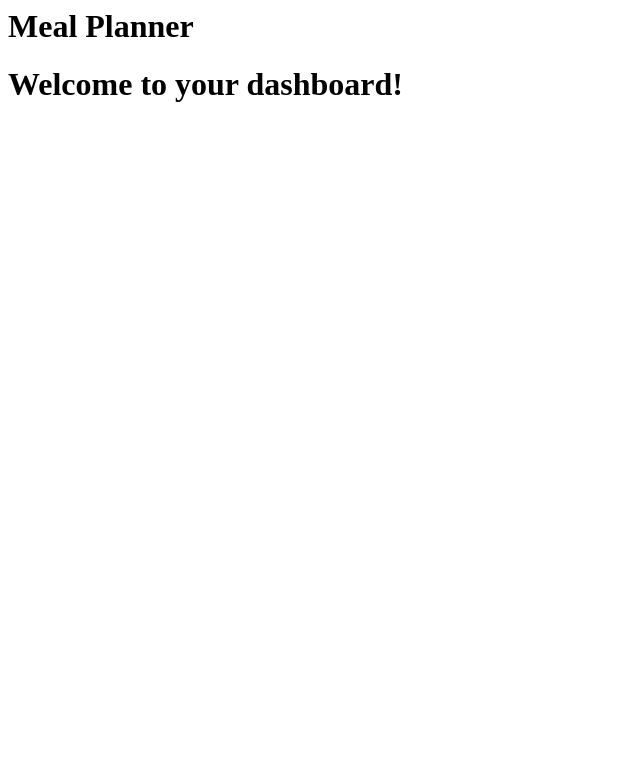
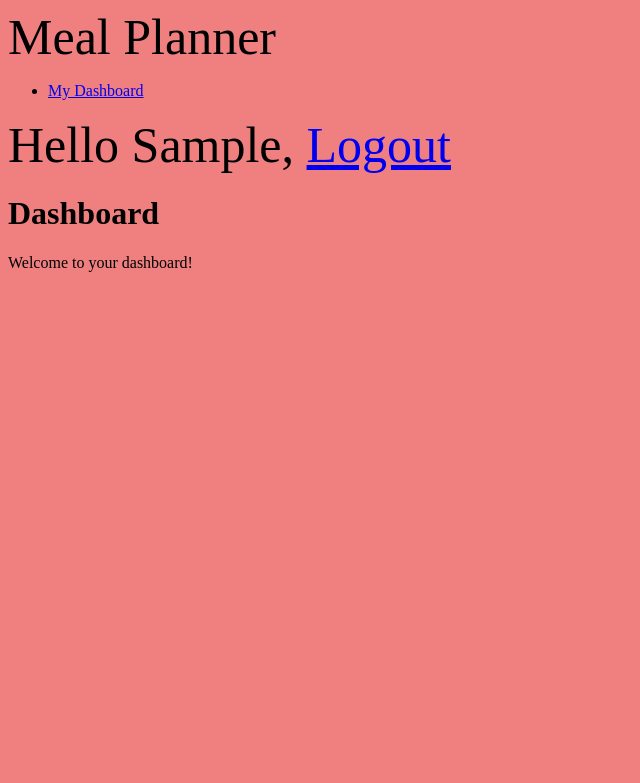
Before and after one commit to merosenlund/meal_planner, a Django app: page /accounts/ in a window 1280 px wide. Shown: the top 783 px of the page, without its empty margins (0-640 px from the left). Run offline with Django 4.2, Linux system fonts and the light colour scheme; the visitor is signed in with stand-in values (Sample User, id 1).

Commit message:
Iss #1 - Set up css

```diff
--- a/accounts/templates/accounts/dashboard.html
+++ b/accounts/templates/accounts/dashboard.html
@@ -1,5 +1,6 @@
 {% extends "base.html" %}
 
 {% block content %}
-  <h1>Welcome to your dashboard!</h1>
+  <h1>Dashboard</h1>
+  <p>Welcome to your dashboard!</p>
 {% endblock %}
--- a/accounts/urls.py
+++ b/accounts/urls.py
@@ -3,7 +3,7 @@ from . import views
 
 
 urlpatterns = [
-    path("", views.dashboard),
+    path("", views.dashboard, name="dashboard"),
     path("", include("django.contrib.auth.urls")),
 ]
 
--- /dev/null
+++ b/meal_planner/static/css/base.css
@@ -0,0 +1,7 @@
+span {
+  font-size: 50px;
+}
+
+body {
+  background-color: lightcoral;
+}
--- a/meal_planner/templates/base.html
+++ b/meal_planner/templates/base.html
@@ -4,10 +4,28 @@
 <html>
   <head>
     <title>Meal Planner</title>
-    <link href="{% static "css/base.css" %}" rel="stylesheet"
+    <link rel="stylesheet" href="{% static "css/base.css" %}">
   </head>
   <body>
-    <h1>Meal Planner</h1>
+    <div id="header">
+      <span class="logo">Meal Planner</span>
+      {% if request.user.is_authenticated %}
+        <ul class="menu">
+          <li {% if section == "dashboard" %}class="selected"{% endif %}>
+            <a href="{% url "dashboard" %}">My Dashboard</a>
+          </li>
+        </ul>
+      {% endif %}
+
+      <span class="user">
+        {% if request.user.is_authenticated %}
+          Hello {{ request.user.first_name }},
+          <a href="{% url "logout" %}">Logout</a>
+        {% else %}
+          <a href="{% url "login" %}">Log-in</a>
+        {% endif %}
+      </span>
+    </div>
     {% block content %}{% endblock %}
   </body>
 </html>
```
Also changed, not shown: meal_planner/settings.py (+10 -1 lines), accounts/static/css/base.css (deleted).
